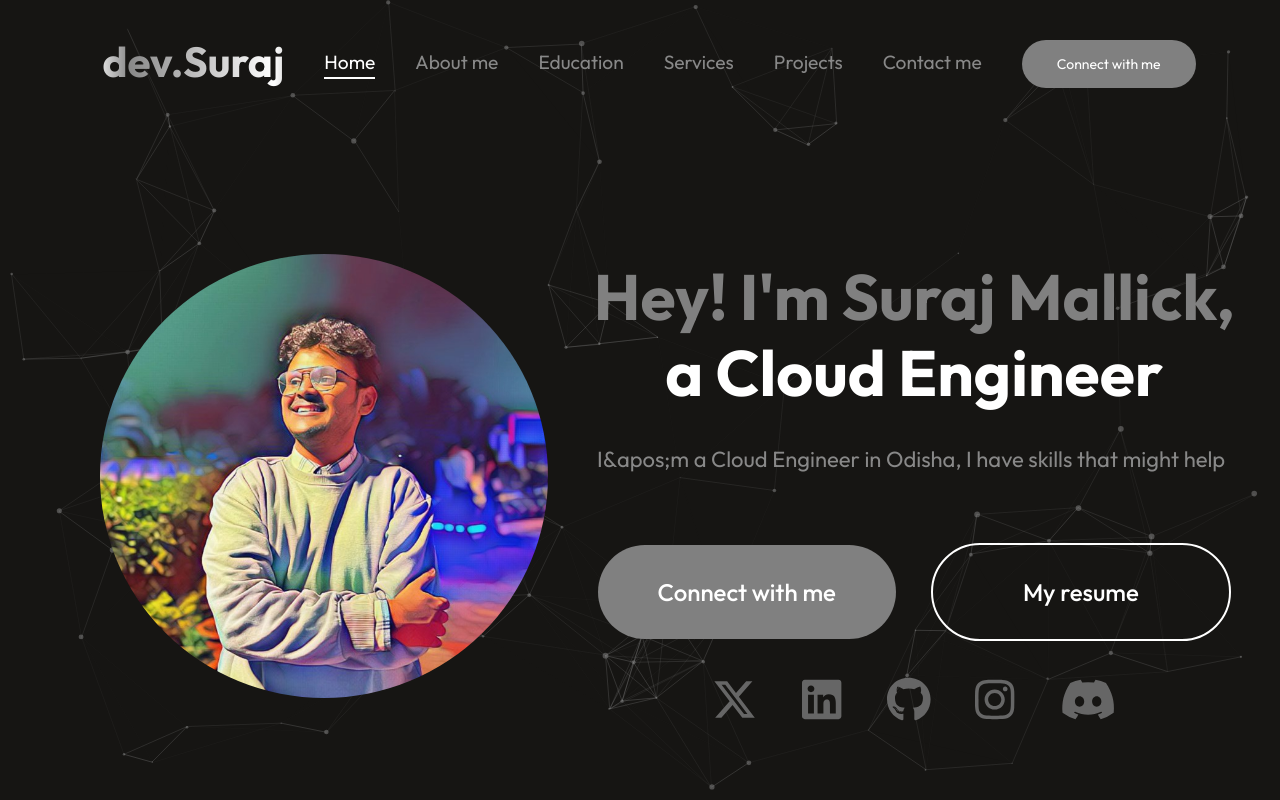
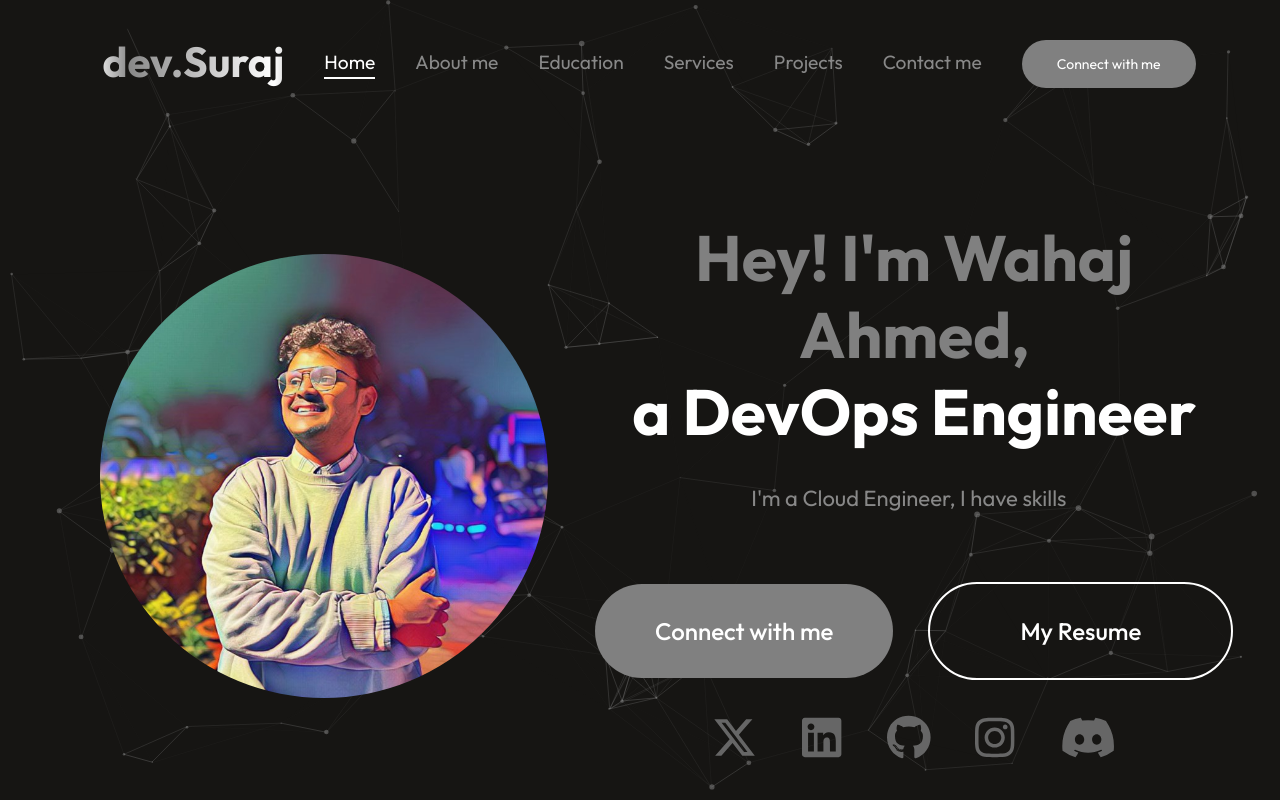
Before and after one commit to wahajahmad-cyber/wahajahmad-cyber.github.io, a React (Vite) app: page / in a window 1280 px wide. Shown: the top 800 px of the page. Built offline with nearby package versions, Linux system fonts and the light colour scheme; no server answers; a web font is replaced by a local one.

Commit message:
made changes in Hero.jsx

```diff
--- a/src/components/Hero/Hero.jsx
+++ b/src/components/Hero/Hero.jsx
@@ -75,14 +75,14 @@ const Hero = () => {
       <img src={pfp} alt="" />
       <div className="hero-content">
         <h1>
-          <span>Hey! I&apos;m Suraj Mallick,</span><br/>
-          a Cloud Engineer
+          <span>Hey! I&apos;m Wahaj Ahmed,</span><br/>
+          a DevOps Engineer
         </h1>
         <TypeAnimation
           sequence={[
-            'I&apos;m a Cloud Engineer in Odisha, I have skills that might help you to grow your company',
+            "I'm a Cloud Engineer, I have skills that might help you to grow your company",
             1000,
-            'I build cloud infrastructure',
+            'I build Cloud Infrastructure',
             1000,
             'I create scalable solutions',
             1000,
@@ -98,30 +98,30 @@ const Hero = () => {
           </div>
           <a
             href={Resume}
-            download="SurajMallick_Resume.pdf"
+            download="Wahaj-Resume.pdf"
             className="hero-resume"
             style={{ textDecoration: 'none' }}
             target="_blank"
             rel="noopener noreferrer"
             type="application/pdf"
           >
-            My resume
+            My Resume
           </a>
         </div>
         <div className="hero-social">
-          <a href="https://x.com/y_onlysuraj" target="_blank" rel="noopener noreferrer">
+          <a href="" target="_blank" rel="noopener noreferrer">
             <FontAwesomeIcon icon={faXTwitter} />
           </a>
-          <a href="https://www.linkedin.com/in/suraj-mallick-ez/" target="_blank" rel="noopener noreferrer">
+          <a href="" target="_blank" rel="noopener noreferrer">
             <FontAwesomeIcon icon={faLinkedin} />
           </a>
-          <a href="https://github.com/yonlysuraj" target="_blank" rel="noopener noreferrer">
+          <a href="" target="_blank" rel="noopener noreferrer">
             <FontAwesomeIcon icon={faGithub} />
           </a>
-          <a href="https://www.instagram.com/itzsurazzz/" target="_blank" rel="noopener noreferrer">
+          <a href="" target="_blank" rel="noopener noreferrer">
             <FontAwesomeIcon icon={faInstagram} />
           </a>
-          <a href="https://discord.com/users/surajuwu" target="_blank" rel="noopener noreferrer">
+          <a href="" target="_blank" rel="noopener noreferrer">
             <FontAwesomeIcon icon={faDiscord} />
           </a>
         </div>
```
